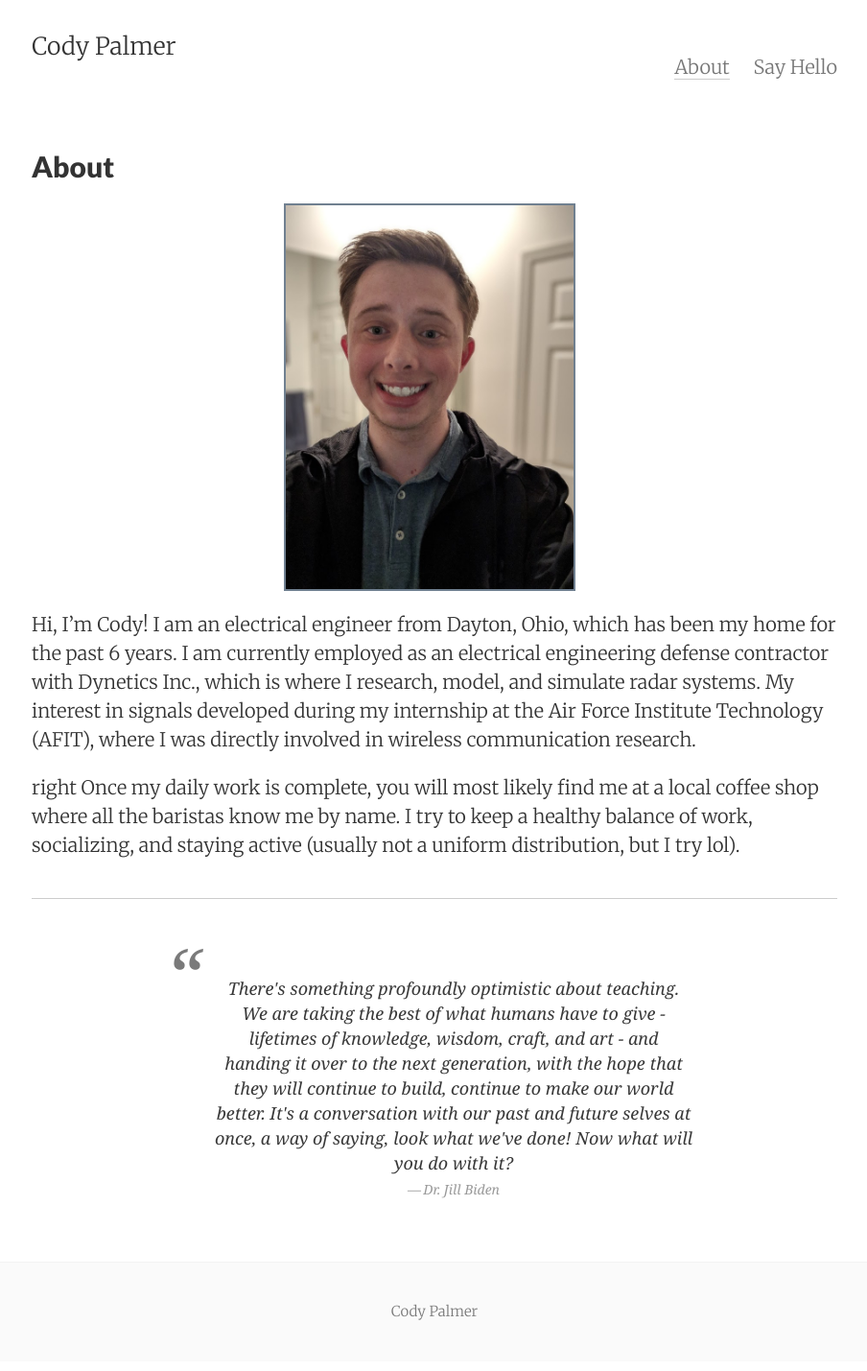
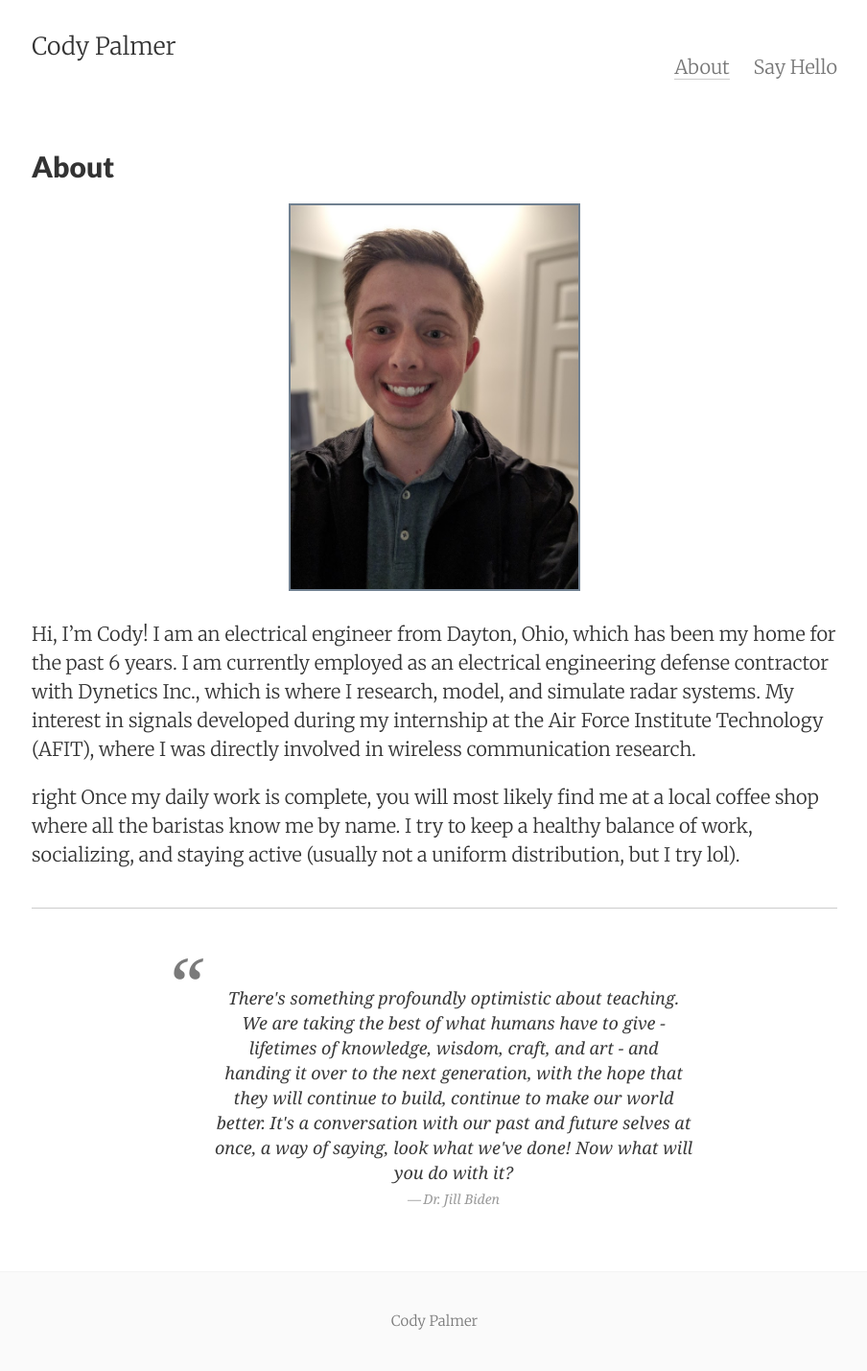
Before and after one commit to palmerco/web_server, a Jekyll site: the page built from about.md, in a window 1280 px wide. Shown: the whole page at 96% size, without its empty margins (187-1091 px from the left). Built offline with Jekyll 4.4.1, drawn with Linux system fonts in a browser that asks for light colours.

Commit message:
Update about.md

```diff
--- a/about.md
+++ b/about.md
@@ -8,7 +8,7 @@ tags: about
 
 <!--<img src="/images/websitePhoto.jpg" alt="profilePicture" width="300" align="left" style="margin:0px 15px"/>-->
 
-<center><img src="/images/websitePhoto.jpg" alt="profilePicture" width="300" align="middle" style="float: middle; margin: 4px 10px 0px 0px; border: 2px solid #708090;"/></center>
+<center><img src="/images/websitePhoto.jpg" alt="profilePicture" width="300" align="middle" style="float: middle; margin: 4px 10px 10px 10px; border: 2px solid #708090;"/></center>
 
 <p>
 
```
